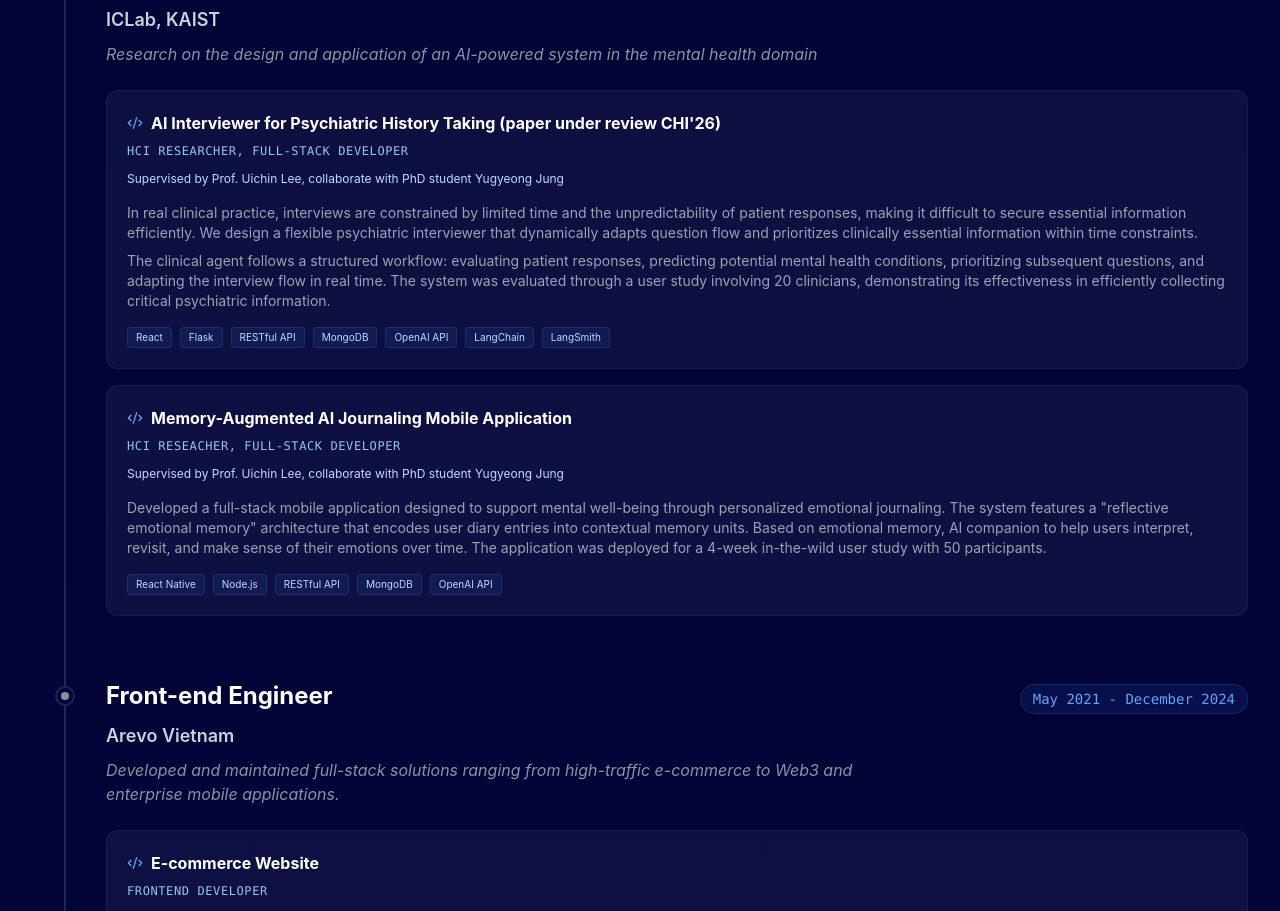
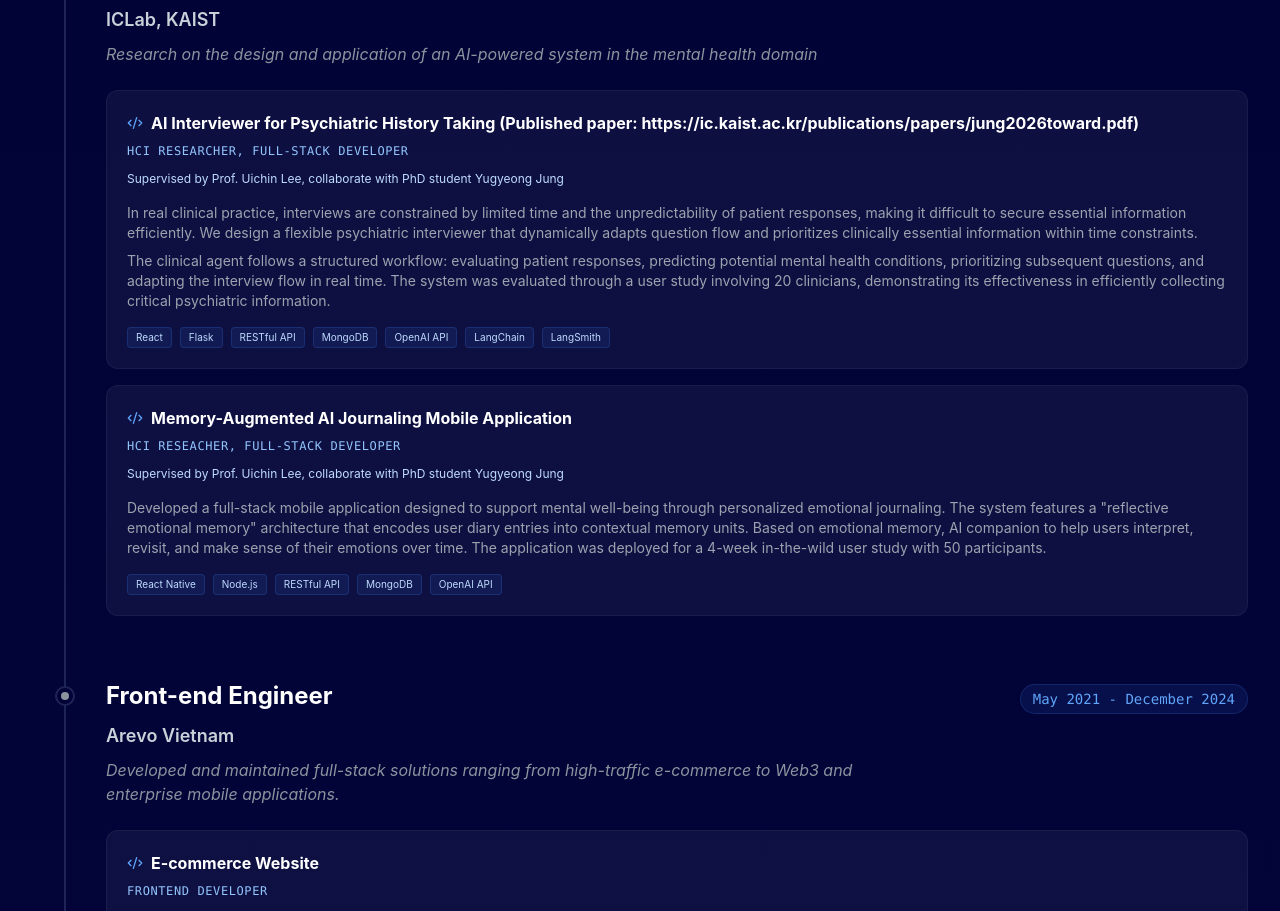
Before and after one commit to thuvohoanganh96/portfolio, a React (Vite) app: page / in a window 1280 px wide. Shown: the part 1752-2663 px from the top of the page. Built offline with nearby package versions, Linux system fonts and the light colour scheme.

Commit message:
update paper

```diff
--- a/constants.ts
+++ b/constants.ts
@@ -82,7 +82,7 @@ export const EXPERIENCE: Experience[] = [
     description: "Research on the design and application of an AI-powered system in the mental health domain",
     projects: [
       {
-        name: "AI Interviewer for Psychiatric History Taking (paper under review CHI'26)",
+        name: "AI Interviewer for Psychiatric History Taking (Published paper: https://ic.kaist.ac.kr/publications/papers/jung2026toward.pdf)",
         role: "HCI Researcher, Full-stack Developer",
         team: "Supervised by Prof. Uichin Lee, collaborate with PhD student Yugyeong Jung",
         description: ["In real clinical practice, interviews are constrained by limited time and the unpredictability of patient responses, making it difficult to secure essential information efficiently. We design a flexible psychiatric interviewer that dynamically adapts question flow and prioritizes clinically essential information within time constraints.",
```
